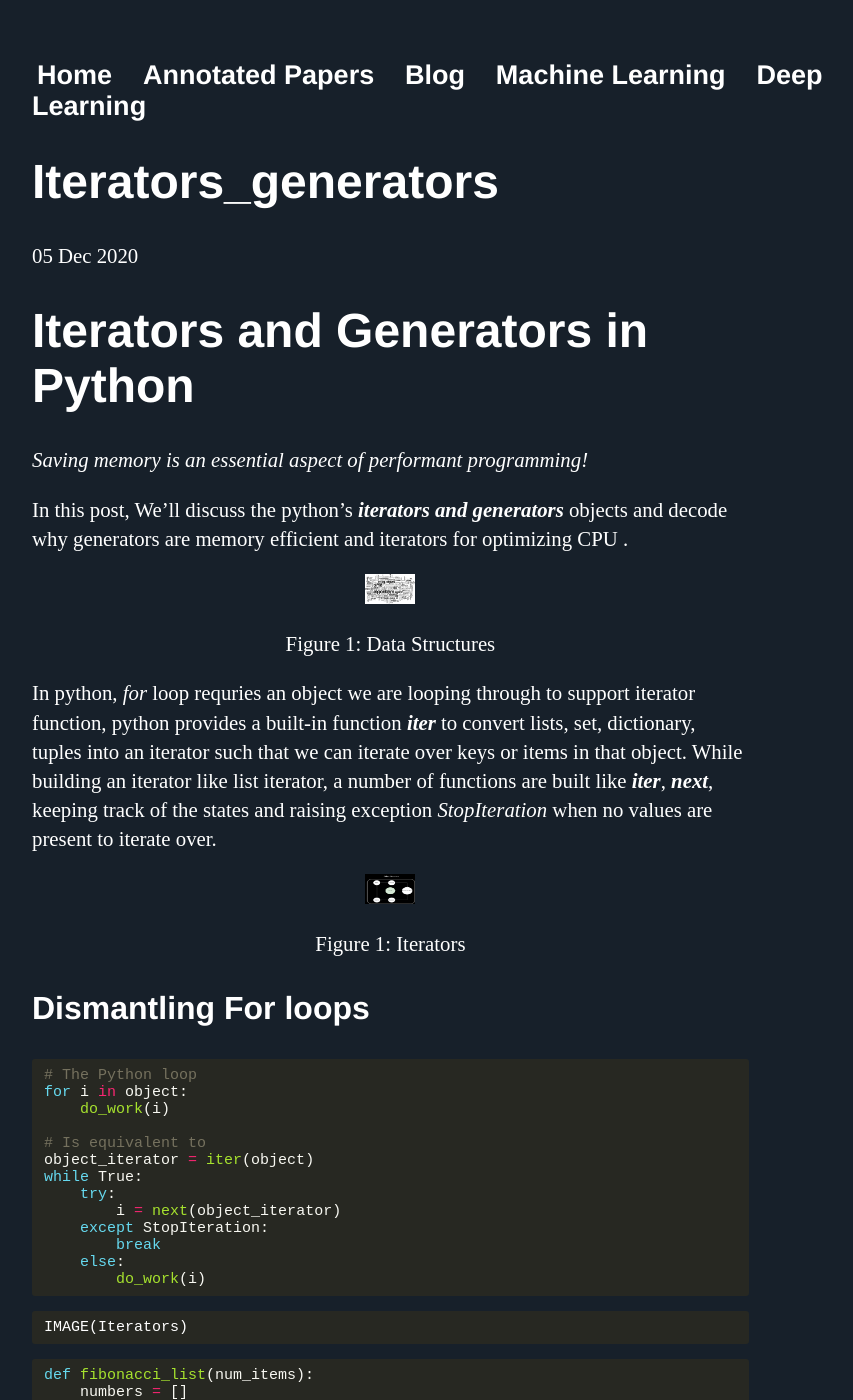
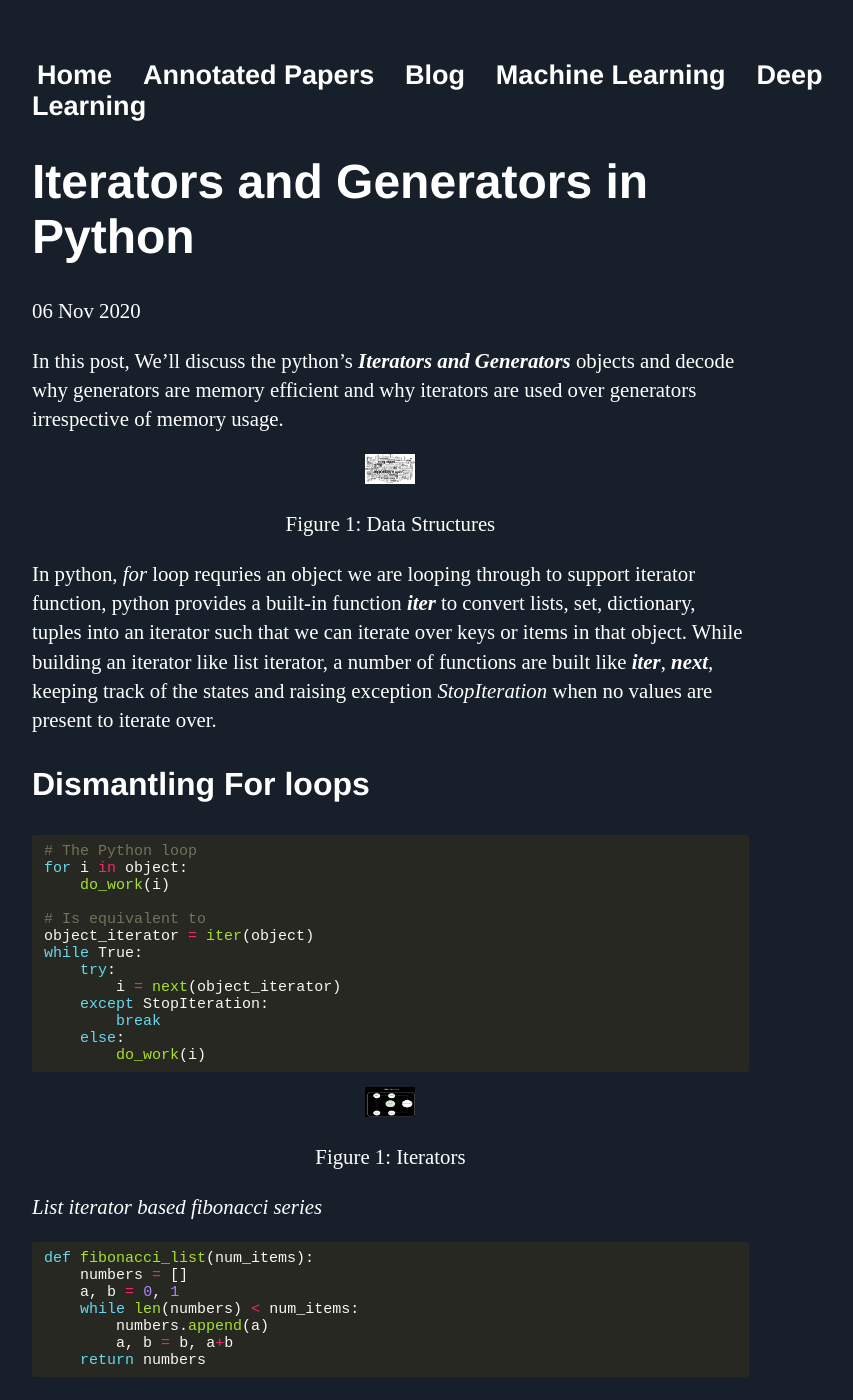
Before and after one commit to Mayurji/mayurji.github.io, a Jekyll site: the page built from _posts/2020-12-05-iterators_generators.md, in a window 1280 px wide and 1400 px high. Shown: the whole window, without its empty margins (160-1013 px from the left). Built offline with Jekyll 4.4.1, drawn with Linux system fonts in a browser that asks for light colours; our own code applies the rules of GitHub Pages for plain Markdown files; comment, search, counter and statistics services are not loaded; some of the changed text lies outside the part shown.

Commit message:
Update 2020-12-05-iterators_generators.md

````diff
--- a/_posts/2020-12-05-iterators_generators.md
+++ b/_posts/2020-12-05-iterators_generators.md
@@ -1,8 +1,12 @@
-# Iterators and Generators in Python
+---
+layout: post
+title:  Iterators and Generators in Python
+description: Saving memory is an essential aspect of performant programming
+category: Blog
+date:   2020-11-06 13:43:52 +0530
+---
 
-*Saving memory is an essential aspect of performant programming!*
-
-In this post, We'll discuss the python's ***iterators and generators*** objects and decode why generators are memory efficient and iterators for optimizing CPU .
+In this post, We'll discuss the python's ***Iterators and Generators*** objects and decode why generators are memory efficient and why iterators are used over generators irrespective of memory usage.
 
 <center>
 <img src="{{site.url}}/assets/images/dicts_sets/front-ds.png" class="post-body" style="zoom: 5%; background-color:#DCDCDC;" width="1000" height="600"/><br>
@@ -10,12 +14,6 @@ In this post, We'll discuss the python's ***iterators and generators*** objects
 </center>
 
 In python, *for* loop requries an object we are looping through to support iterator function, python provides a built-in function *__iter__* to convert lists, set, dictionary, tuples into an iterator such that we can iterate over keys or items in that object. While building an iterator like list iterator, a number of functions are built like *__iter__*, *__next__*, keeping track of the states and raising exception *StopIteration* when no values are present to iterate over.
-
-
-<center>
-<img src="{{site.url}}/assets/images/iterators/iterators.png" class="post-body" style="zoom: 5%; background-color:#DCDCDC;" width="1000" height="600"/><br>
-<p>Figure 1: Iterators</p>
-</center>
 
 ### Dismantling For loops
 
@@ -35,7 +33,13 @@ while True:
         do_work(i)
 ```
 
-	IMAGE(Iterators)
+<center>
+<img src="{{site.url}}/assets/images/iterators/iterators.png" class="post-body" style="zoom: 5%; background-color:#DCDCDC;" width="1000" height="600"/><br>
+<p>Figure 1: Iterators</p>
+</center>
+
+
+*List iterator based fibonacci series*
 
 ```python
 def fibonacci_list(num_items):
@@ -49,7 +53,7 @@ def fibonacci_list(num_items):
 
 Generator is a function that returns an object(iterator) which we can iterate over (one value at a time). A normal function terminates with return statement, it evaluation comes out of the function, while a generator function *yields* the results of evaluation while pausing the execution, starts again with next value of iteration, during the pause state, the control is passed to the caller. Function like *__iter__*, *__next__* are implemented automatically.
 
-*Generator based fibonacci*
+*Generator based fibonacci series*
 
 ```python
 def fibonacci_gen(num_items):
@@ -61,7 +65,6 @@ def fibonacci_gen(num_items):
 ```
 
 In Generator, we don't store the element in array for further evaluation/usage, unlike in lists, where we can reference the list anywhere, without performing iteration over all elements again.
-
 
 <center>
 <img src="{{site.url}}/assets/images/iterators/generators.png" class="post-body" style="zoom: 5%; background-color:#DCDCDC;" width="1000" height="600"/><br>
@@ -124,3 +127,9 @@ divisible_by_three = len([n for n in fibonacci_gen(100000) if n % 3 == 0])
 ```python
 divisible_by_three = sum(1 for n in fibonacci_gen(100000) if n % 3 == 0)
 ```
+
+In conclusion, both the iterators and generator are applied based on requirement, as mentioned earlier the trade-off between the CPU optimization and Memory consumption. It's upto the individual, how to utilize these python objects efficiently.
+
+### Reference
+
+* [High Performance Python](https://www.oreilly.com/library/view/high-performance-python/9781449361747/)
````
